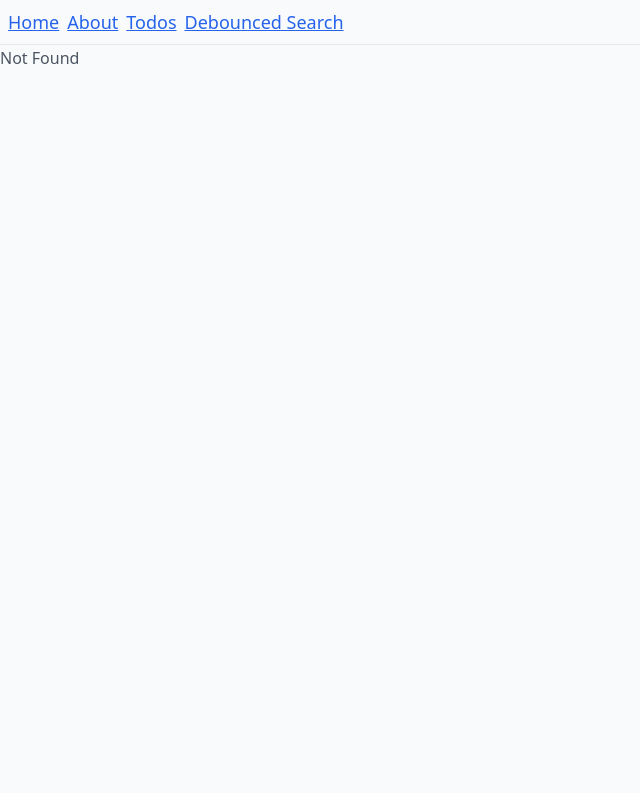
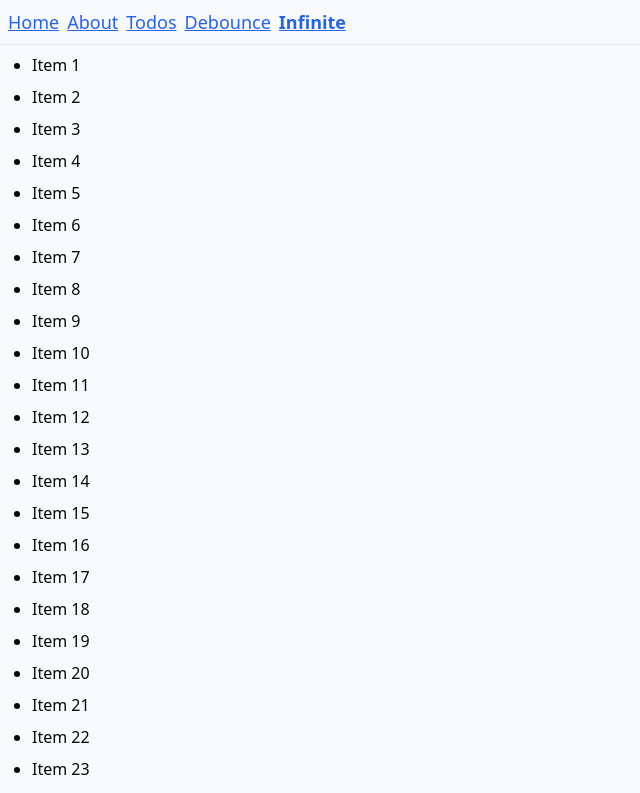
Before and after one commit to cjcoops/react-challenges, a React (Vite) app: page /infinite-scroll in a window 1280 px wide. Before the commit this address had no page. Shown: the top 793 px of the page, without its empty margins (0-640 px from the left). Built offline with nearby package versions, Linux system fonts and the light colour scheme.

Commit message:
basic infinite scroll

```diff
--- a/src/routeTree.gen.ts
+++ b/src/routeTree.gen.ts
@@ -12,6 +12,7 @@
 
 import { Route as rootRoute } from './routes/__root'
 import { Route as TodosImport } from './routes/todos'
+import { Route as InfiniteScrollImport } from './routes/infinite-scroll'
 import { Route as DebouncedSearchImport } from './routes/debounced-search'
 import { Route as AboutImport } from './routes/about'
 import { Route as IndexImport } from './routes/index'
@@ -21,6 +22,12 @@ import { Route as IndexImport } from './routes/index'
 const TodosRoute = TodosImport.update({
   id: '/todos',
   path: '/todos',
+  getParentRoute: () => rootRoute,
+} as any)
+
+const InfiniteScrollRoute = InfiniteScrollImport.update({
+  id: '/infinite-scroll',
+  path: '/infinite-scroll',
   getParentRoute: () => rootRoute,
 } as any)
 
@@ -67,6 +74,13 @@ declare module '@tanstack/react-router' {
       preLoaderRoute: typeof DebouncedSearchImport
       parentRoute: typeof rootRoute
     }
+    '/infinite-scroll': {
+      id: '/infinite-scroll'
+      path: '/infinite-scroll'
+      fullPath: '/infinite-scroll'
+      preLoaderRoute: typeof InfiniteScrollImport
+      parentRoute: typeof rootRoute
+    }
     '/todos': {
       id: '/todos'
       path: '/todos'
@@ -83,6 +97,7 @@ export interface FileRoutesByFullPath {
   '/': typeof IndexRoute
   '/about': typeof AboutRoute
   '/debounced-search': typeof DebouncedSearchRoute
+  '/infinite-scroll': typeof InfiniteScrollRoute
   '/todos': typeof TodosRoute
 }
 
@@ -90,6 +105,7 @@ export interface FileRoutesByTo {
   '/': typeof IndexRoute
   '/about': typeof AboutRoute
   '/debounced-search': typeof DebouncedSearchRoute
+  '/infinite-scroll': typeof InfiniteScrollRoute
   '/todos': typeof TodosRoute
 }
 
@@ -98,15 +114,27 @@ export interface FileRoutesById {
   '/': typeof IndexRoute
   '/about': typeof AboutRoute
   '/debounced-search': typeof DebouncedSearchRoute
+  '/infinite-scroll': typeof InfiniteScrollRoute
   '/todos': typeof TodosRoute
 }
 
 export interface FileRouteTypes {
   fileRoutesByFullPath: FileRoutesByFullPath
-  fullPaths: '/' | '/about' | '/debounced-search' | '/todos'
+  fullPaths:
+    | '/'
+    | '/about'
+    | '/debounced-search'
+    | '/infinite-scroll'
+    | '/todos'
   fileRoutesByTo: FileRoutesByTo
-  to: '/' | '/about' | '/debounced-search' | '/todos'
-  id: '__root__' | '/' | '/about' | '/debounced-search' | '/todos'
+  to: '/' | '/about' | '/debounced-search' | '/infinite-scroll' | '/todos'
+  id:
+    | '__root__'
+    | '/'
+    | '/about'
+    | '/debounced-search'
+    | '/infinite-scroll'
+    | '/todos'
   fileRoutesById: FileRoutesById
 }
 
@@ -114,6 +142,7 @@ export interface RootRouteChildren {
   IndexRoute: typeof IndexRoute
   AboutRoute: typeof AboutRoute
   DebouncedSearchRoute: typeof DebouncedSearchRoute
+  InfiniteScrollRoute: typeof InfiniteScrollRoute
   TodosRoute: typeof TodosRoute
 }
 
@@ -121,6 +150,7 @@ const rootRouteChildren: RootRouteChildren = {
   IndexRoute: IndexRoute,
   AboutRoute: AboutRoute,
   DebouncedSearchRoute: DebouncedSearchRoute,
+  InfiniteScrollRoute: InfiniteScrollRoute,
   TodosRoute: TodosRoute,
 }
 
@@ -139,6 +169,7 @@ export const routeTree = rootRoute
         "/",
         "/about",
         "/debounced-search",
+        "/infinite-scroll",
         "/todos"
       ]
     },
@@ -151,6 +182,9 @@ export const routeTree = rootRoute
     "/debounced-search": {
       "filePath": "debounced-search.tsx"
     },
+    "/infinite-scroll": {
+      "filePath": "infinite-scroll.tsx"
+    },
     "/todos": {
       "filePath": "todos.tsx"
     }
--- a/src/routes/__root.tsx
+++ b/src/routes/__root.tsx
@@ -41,7 +41,15 @@ function RootComponent() {
             className: "font-bold",
           }}
         >
-          Debounced Search
+          Debounce
+        </Link>
+        <Link
+          to="/infinite-scroll"
+          activeProps={{
+            className: "font-bold",
+          }}
+        >
+          Infinite
         </Link>
       </div>
       <hr />
--- /dev/null
+++ b/src/routes/infinite-scroll.tsx
@@ -0,0 +1,121 @@
+import { createFileRoute } from "@tanstack/react-router";
+import { useEffect, useRef, useState } from "react";
+
+export const Route = createFileRoute("/infinite-scroll")({
+  component: InfiniteScroll,
+});
+
+// function InfiniteScroll() {
+//   const [items, setItems] = useState(Array.from({ length: 20 })); // Initial 20 items
+//   const observer = useRef(); // To hold reference of the observer
+
+//   // Function to simulate loading more items
+//   const loadMoreItems = () => {
+//     setTimeout(() => {
+//       setItems((prevItems) => [
+//         ...prevItems,
+//         ...Array.from({ length: 40 }), // Add 20 more items
+//       ]);
+//     }, 1000);
+//   };
+
+//   const loadMoreData = () => {
+//     setTimeout(() => {
+//       setItems([...items, ...Array.from({ length: 40 })]);
+//     }, 1000);
+//   };
+
+//   const lastItemRef = useRef(null);
+
+//   // Set up the IntersectionObserver
+//   useEffect(() => {
+//     if (observer.current) observer.current.disconnect(); // Disconnect the old observer
+
+//     const options = {
+//       root: null, // Observe the viewport
+//       rootMargin: "0px",
+//       threshold: 1.0, // When the last item is fully in view
+//     };
+
+//     observer.current = new IntersectionObserver((entries) => {
+//       const target = entries[0];
+//       if (target.isIntersecting) {
+//         loadMoreItems();
+//       }
+//     }, options);
+
+//     if (lastItemRef.current) observer.current.observe(lastItemRef.current);
+
+//     return () => observer.current.disconnect();
+//   }, [lastItemRef.current]);
+
+//   return (
+//     <div>
+//       <ul>
+//         {items.map((item, index) => (
+//           <li key={index}>Item {index + 1}</li>
+//         ))}
+//       </ul>
+//       <div
+//         ref={lastItemRef}
+//         style={{ height: "50px", backgroundColor: "lightgray" }}
+//       >
+//         Loading more items....
+//         {/* {hasMore ? "Loading more items..." : "No more items"} */}
+//       </div>
+//     </div>
+//   );
+// }
+
+function InfiniteScroll() {
+  const [isLoading, setIsLoading] = useState(false);
+  const [items, setItems] = useState<unknown[]>(Array.from({ length: 40 }));
+
+  const observer = useRef<IntersectionObserver>();
+  const lastItemRef = useRef(null);
+
+  useEffect(() => {
+    console.log("In use effect");
+    if (observer.current) observer.current.disconnect(); // Disconnect the old observer
+
+    const options = {
+      root: null, // Observe viewport
+      rootMargin: "0px",
+      threshold: 1.0,
+    };
+
+    const loadMoreData = () => {
+      setIsLoading(true);
+      setTimeout(() => {
+        setItems((prevItems) => [...prevItems, ...Array.from({ length: 40 })]);
+        setIsLoading(false);
+      }, 1000);
+    };
+
+    observer.current = new IntersectionObserver((entries) => {
+      const target = entries[0];
+      if (target.isIntersecting) {
+        loadMoreData();
+      }
+    }, options);
+
+    if (lastItemRef.current) {
+      observer.current.observe(lastItemRef.current);
+    }
+
+    return () => observer.current?.disconnect();
+  }, [lastItemRef.current]);
+
+  return (
+    <div className="p-2">
+      <ul>
+        {items.map((_, index) => (
+          <li key={index}>Item {index + 1}</li>
+        ))}
+      </ul>
+      <div className="bg-gray-200" ref={lastItemRef}>
+        Loading more items...
+      </div>
+    </div>
+  );
+}
```
